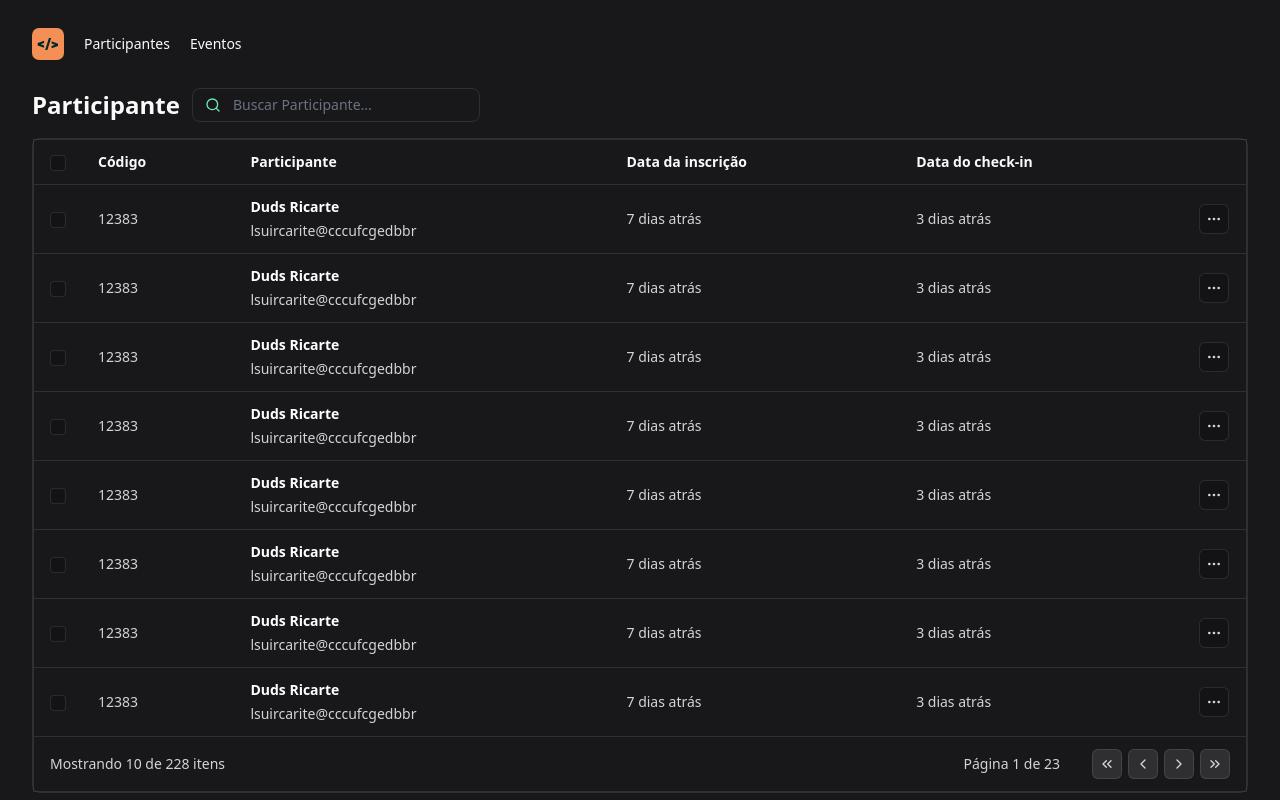
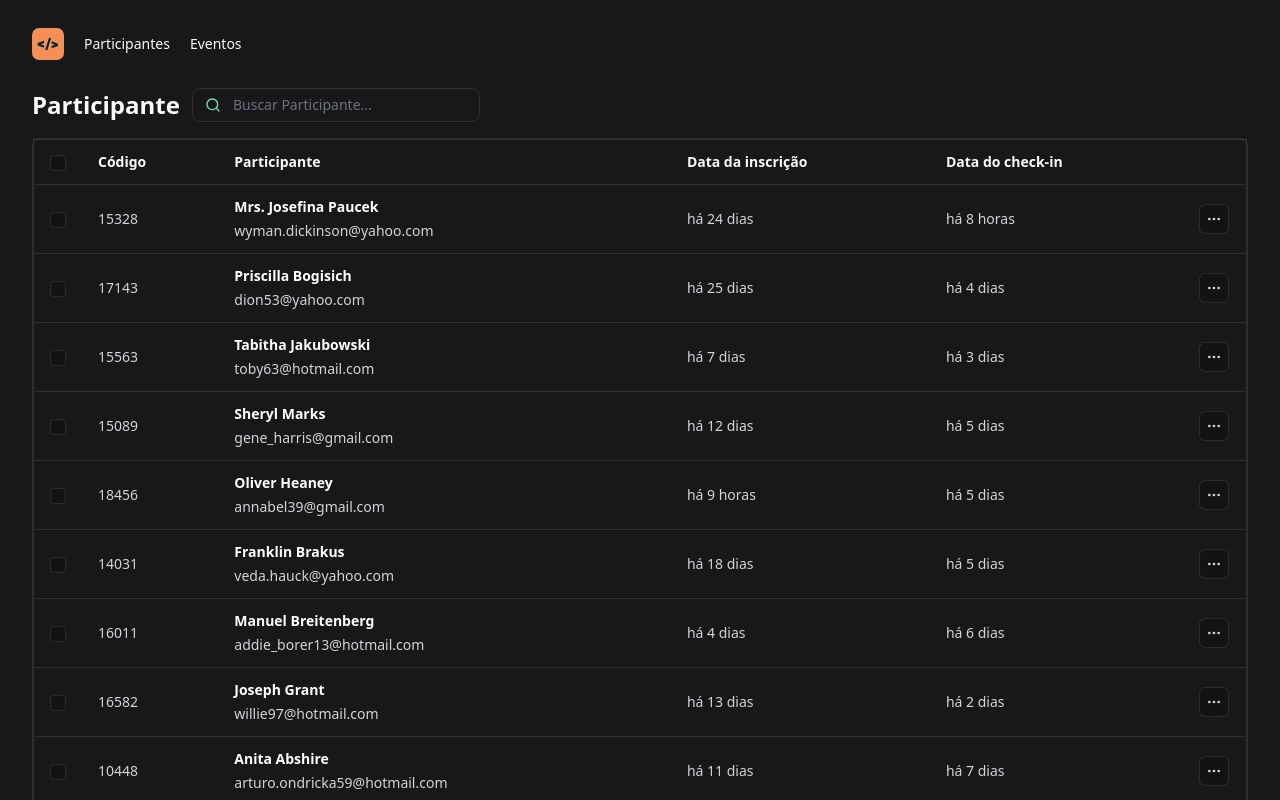
Before and after one commit to luisricarte/pass.in, a React (Vite) app: page / in a window 1280 px wide. Shown: the top 800 px of the page. Built offline with nearby package versions, Linux system fonts and the light colour scheme.

Commit message:
adicionando estrutura de datas | registros com faker | inicio da paginação

```diff
--- a/package.json
+++ b/package.json
@@ -9,12 +9,14 @@
     "preview": "vite preview"
   },
   "dependencies": {
+    "dayjs": "^1.11.10",
     "lucide-react": "^0.364.0",
     "react": "^18.2.0",
     "react-dom": "^18.2.0",
     "tailwind-merge": "^2.2.2"
   },
   "devDependencies": {
+    "@faker-js/faker": "^8.4.1",
     "@tailwindcss/forms": "^0.5.7",
     "@types/react": "^18.2.66",
     "@types/react-dom": "^18.2.22",
--- a/src/components/attendee-list.tsx
+++ b/src/components/attendee-list.tsx
@@ -1,14 +1,23 @@
-import { Search, MoreHorizontal, ChevronsLeft, ChevronLeft, ChevronRight, ChevronsRight } from "lucide-react"
 import { IconButton } from "./icon-button"
 import { Table } from "./table"
 import { TableHeader } from "./table-header"
 import { TableCell } from "./table-cell"
 import { TableRow } from './table-row'
 import { ChangeEvent, useState } from "react"
+import { attendees } from "../data/attendeees"
+import { Search, MoreHorizontal, ChevronsLeft, ChevronLeft, ChevronRight, ChevronsRight } from "lucide-react"
+import dayjs from 'dayjs';
+import relativeTime from 'dayjs/plugin/relativeTime';
+import 'dayjs/locale/pt-br'
+
+
+dayjs.extend(relativeTime);
+dayjs.locale('pt-br')
 
 export function AttendeeList() {
 
     const [search, setsearch] = useState('');
+    const [page, setPage] = useState(1);
 
     function onSearchInputChanged(event: ChangeEvent<HTMLInputElement>) {
         setsearch(event.target.value);
@@ -38,23 +47,21 @@
                     </TableRow>
                 </thead>
                 <tbody>
-                    {Array.from({length: 8}).map((_,i)=>{
+                    {attendees.slice((page-1) * 10, page * 10).map((attendee)=>{
                         return(
-                            <TableRow className="hover:bg-white/10" key={i}>
+                            <TableRow className="hover:bg-white/10" key={attendee.id}>
                                 <TableCell>
                                     <input type="checkbox"  className="size-4 bg-black/20 rounded border-white/10"/>
                                 </TableCell>
-                                <TableCell>
-                                    12383
-                                </TableCell>
+                                <TableCell>{attendee.id}</TableCell>
                                 <TableCell>
                                     <div className="flex flex-col gap-1">
-                                        <span className="font-semibold text-white">Duds Ricarte</span>
-                                        <span>lsuircarite@cccufcgedbbr</span>
+                                        <span className="font-semibold text-white">{attendee.name}</span>
+                                        <span>{attendee.email}</span>
                                     </div>
                                 </TableCell>
-                                <TableCell>7 dias atrás</TableCell>
-                                <TableCell>3 dias atrás</TableCell>
+                                <TableCell>{dayjs().to(attendee.createdAt)}</TableCell>
+                                <TableCell>{dayjs().to(attendee.checkedInAt)}</TableCell>
                                 <TableCell>
                                     <IconButton transparent><MoreHorizontal className="size-4"/></IconButton>
                                 </TableCell>
--- /dev/null
+++ b/src/data/attendeees.ts
@@ -0,0 +1,11 @@
+import { faker } from '@faker-js/faker';
+
+export const attendees = Array.from({length: 200}).map(()=> {
+    return {
+        id: faker.number.int({ min: 10000, max: 20000}),
+        name: faker.person.fullName(),
+        email: faker.internet.email().toLocaleLowerCase(),
+        createdAt: faker.date.recent({days:30}),
+        checkedInAt: faker.date.recent({ days: 7 })
+    }
+})
```
Also changed, not shown: 2 other files (tests, documents, lock files or other folders).
